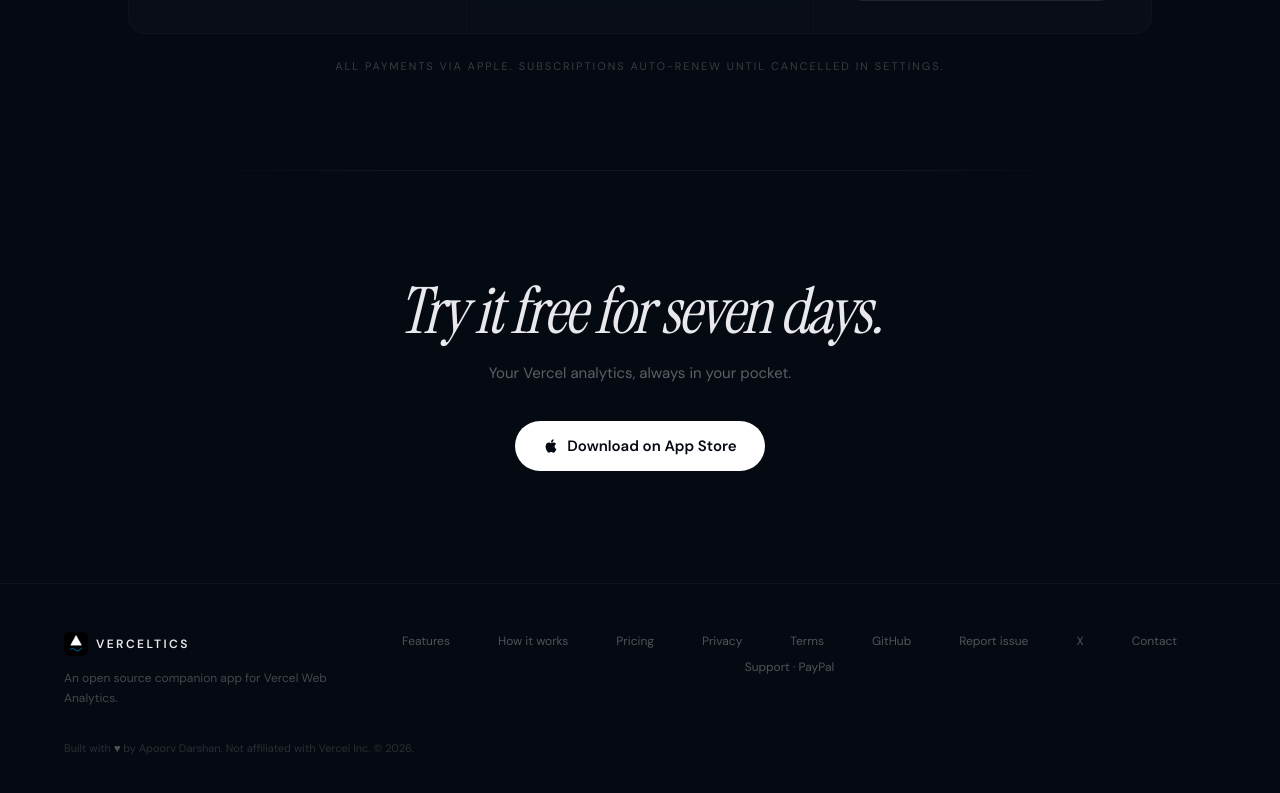
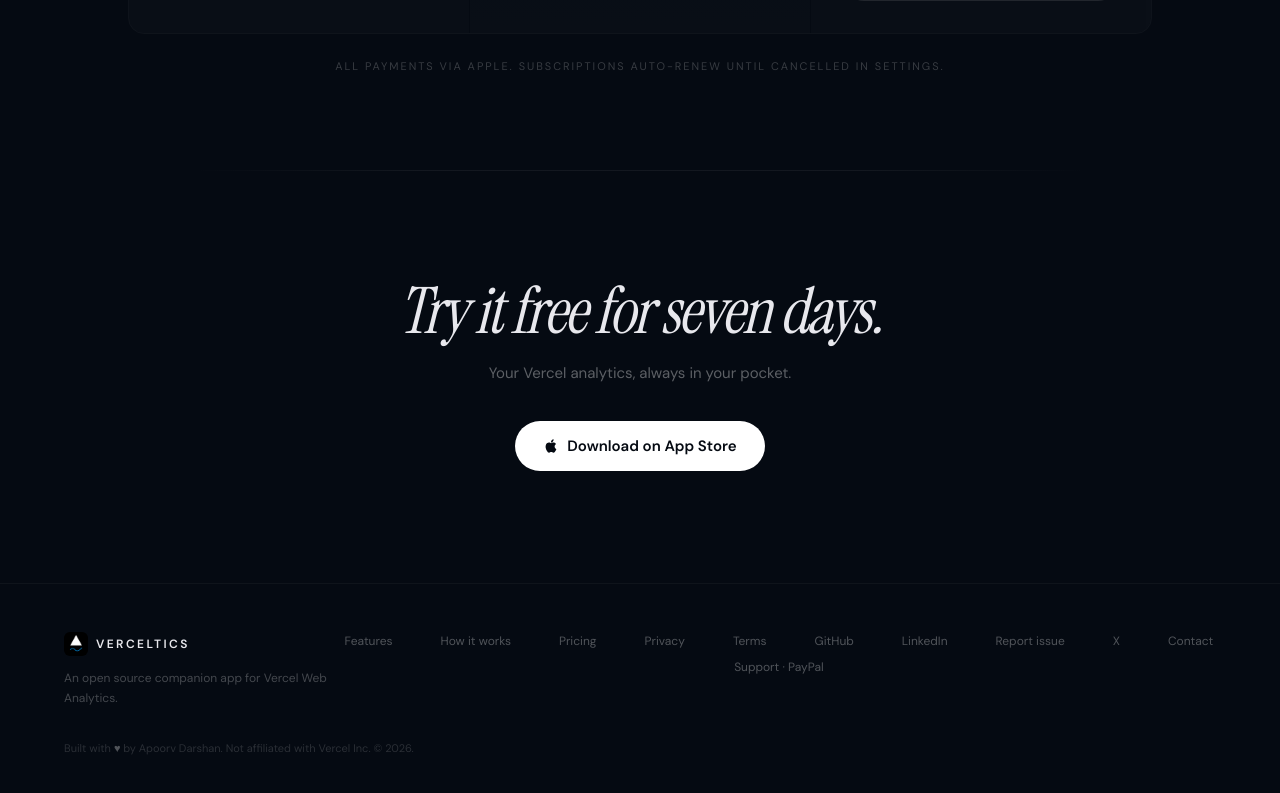
Before and after one commit to apoorvdarshan/verceltics, a Next.js app in the folder web/: page / in a window 1280 px wide. Shown: the part 6048-6841 px from the top of the page. Built offline with nearby package versions, Linux system fonts and the light colour scheme.

Commit message:
Add LinkedIn link to web

```diff
--- a/web/src/app/page.tsx
+++ b/web/src/app/page.tsx
@@ -10,6 +10,7 @@
 
 const APPSTORE = "https://apps.apple.com/us/app/verceltics/id6761645656";
 const GITHUB = "https://github.com/apoorvdarshan/verceltics";
+const LINKEDIN = "https://www.linkedin.com/company/verceltics";
 const PRODUCTHUNT = "https://www.producthunt.com/products/verceltics";
 
 const ticker = [
@@ -106,6 +107,7 @@
   description:
     "Vercel web analytics viewer for iPhone and iPad. Track visitors, page views, bounce rate, referrers, countries, devices, browsers, and operating systems. Built with SwiftUI and Swift Charts. Open source, private by default, no tracking, no data proxy.",
   url: "https://verceltics.com",
+  sameAs: [GITHUB, LINKEDIN, PRODUCTHUNT, "https://x.com/apoorvdarshan"],
   image: "https://verceltics.com/og.jpg",
   screenshot: [
     "https://verceltics.com/analytics.png",
@@ -518,6 +520,7 @@
               <Link href="/privacy" className="transition-colors hover:text-white/70">Privacy</Link>
               <Link href="/terms" className="transition-colors hover:text-white/70">Terms</Link>
               <a href={GITHUB} target="_blank" rel="noreferrer" className="transition-colors hover:text-white/70">GitHub</a>
+              <a href={LINKEDIN} target="_blank" rel="noreferrer" className="transition-colors hover:text-white/70">LinkedIn</a>
               <a href="https://github.com/apoorvdarshan/verceltics/issues" target="_blank" rel="noreferrer" className="transition-colors hover:text-white/70">Report issue</a>
               <a href="https://x.com/apoorvdarshan" target="_blank" rel="noreferrer" className="transition-colors hover:text-white/70">X</a>
               <a href="mailto:ad13dtu@gmail.com" className="transition-colors hover:text-white/70">Contact</a>
```
